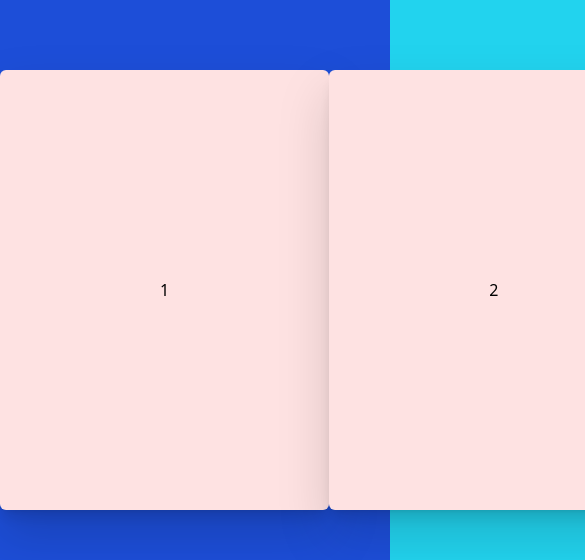
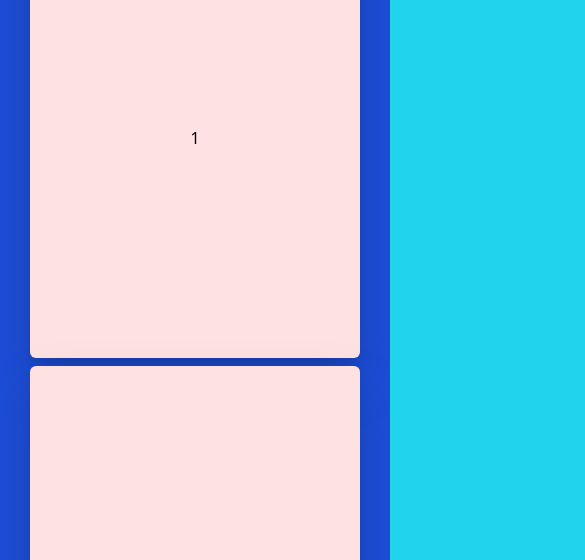
Before and after one commit to Anasshahid2004/webApp, a Next.js app: page / in a window 390 px wide. Shown: the part 654-1214 px from the top of the page, 585 px wide, since content can reach past the window. Built offline with nearby package versions, Linux system fonts and the light colour scheme.

Commit message:
Cards Responsiveness fix.

```diff
--- a/src/pages/index.js
+++ b/src/pages/index.js
@@ -64,13 +64,12 @@ export default function Home() {
 
     </section>
 
-    <section className='min-h-[776px] bg-blue-700 flex items-center'>
-      <div className='container mx-auto flex md:justify-between items-center'>
-
-      <div class="py-52 px-40 shadow-lg bg-red-100 rounded-md drop-shadow-2xl">1</div>
-      <div class="py-52 px-40 shadow-lg bg-red-100 rounded-md drop-shadow-2xl">2</div>
-      <div class="py-52 px-40 shadow-lg bg-red-100 rounded-md drop-shadow-2xl">3</div>
-      <div class="py-52 px-40 shadow-lg bg-red-100 rounded-md drop-shadow-2xl">4</div>
+    <section className='min-h-[776px] bg-blue-700'>
+      <div className='container flex justify-center gap-2 p-4 mx-auto flex-wrap'>
+        <div class="py-52 px-40 shadow-lg bg-red-100 rounded-md drop-shadow-2xl">1</div>
+        <div class="py-52 px-40 shadow-lg bg-red-100 rounded-md drop-shadow-2xl">2</div>
+        <div class="py-52 px-40 shadow-lg bg-red-100 rounded-md drop-shadow-2xl">3</div>
+        <div class="py-52 px-40 shadow-lg bg-red-100 rounded-md drop-shadow-2xl">4</div>
       </div>
     </section>
 
```
